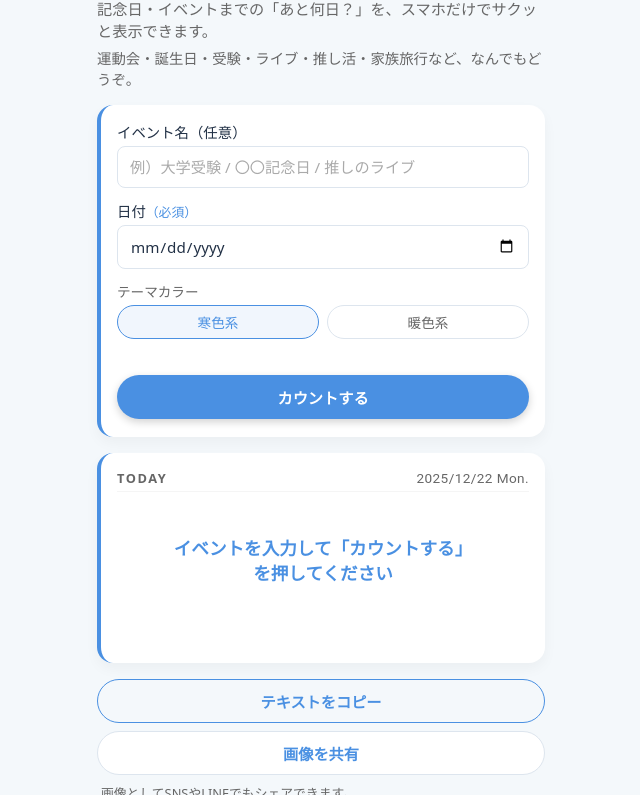
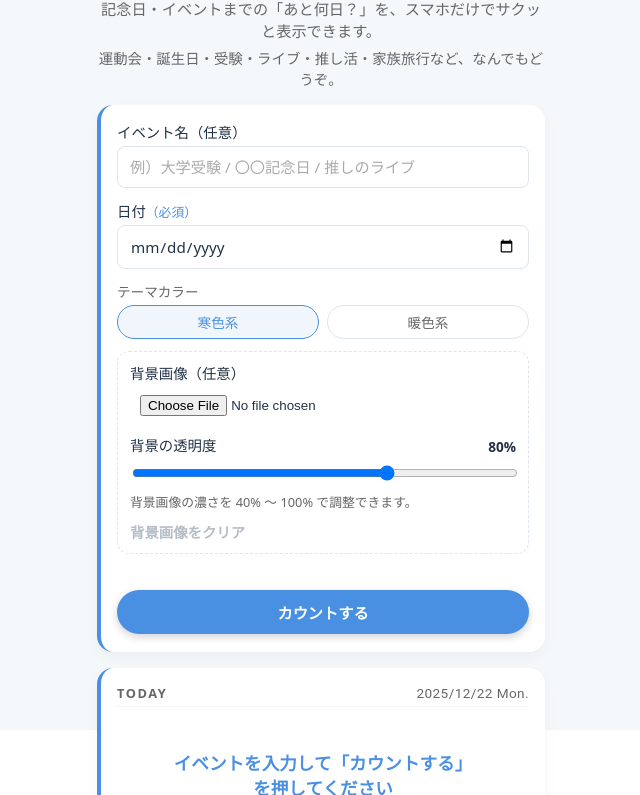
Before and after one commit to cleverkitjp/countdown-tool, a plain HTML site: page index.html in a window 1280 px wide. Shown: the part 70-865 px from the top of the page, without its empty margins (319-959 px from the left). Drawn offline with nearby package versions, Linux system fonts and the light colour scheme; no server answers.

Commit message:
背景画像が反映されない問題を修正

```diff
--- a/index.html
+++ b/index.html
@@ -22,6 +22,7 @@
 
 </head>
 <body>
+  <div class="bg-layer" id="bgLayer" aria-hidden="true"></div>
   <div class="page-wrapper">
     <header class="header">
       <h1 class="title">かんたん カウントダウン</h1>
@@ -60,6 +61,31 @@
               暖色系
             </button>
           </div>
+        </div>
+
+        <div class="form-group bg-group">
+          <label for="bgImageInput">背景画像（任意）</label>
+          <input type="file" id="bgImageInput" accept="image/*">
+
+          <div class="bg-opacity-control">
+            <div class="range-label-row">
+              <label for="bgOpacityInput">背景の透明度</label>
+              <span class="range-value" id="bgOpacityValue">80%</span>
+            </div>
+            <input
+              type="range"
+              id="bgOpacityInput"
+              min="40"
+              max="100"
+              step="1"
+              value="80"
+            >
+            <p class="help-text">背景画像の濃さを 40% 〜 100% で調整できます。</p>
+          </div>
+
+          <button type="button" class="text-btn" id="clearBgButton">
+            背景画像をクリア
+          </button>
         </div>
 
         <p id="errorMessage" class="error-message"></p>
--- a/script.js
+++ b/script.js
@@ -21,11 +21,17 @@ const eventDateDisplay = document.getElementById("eventDateDisplay");
 const todayDateDisplay = document.getElementById("todayDateDisplay");
 
 const themeButtons = document.querySelectorAll(".theme-btn");
+const bgImageInput = document.getElementById("bgImageInput");
+const bgOpacityInput = document.getElementById("bgOpacityInput");
+const bgOpacityValue = document.getElementById("bgOpacityValue");
+const clearBgButton = document.getElementById("clearBgButton");
+const bgLayer = document.getElementById("bgLayer");
 
 // ===== 初期化 =====
 initFromUrlParams();
 applyTheme(currentTheme);
 setTodayHeader();
+initBgControls();
 
 // 日付が既に入っていれば自動計算（ブックマーク／再訪用）
 if (eventDateInput.value) {
@@ -48,6 +54,23 @@ themeButtons.forEach((btn) => {
     );
   });
 });
+
+if (bgImageInput) {
+  bgImageInput.addEventListener("change", handleBgImageChange);
+}
+
+if (bgOpacityInput) {
+  bgOpacityInput.addEventListener("input", () =>
+    updateBgOpacity(bgOpacityInput.value)
+  );
+}
+
+if (clearBgButton) {
+  clearBgButton.addEventListener("click", () => {
+    clearBgImage();
+    if (bgImageInput) bgImageInput.value = "";
+  });
+}
 
 // =====================
 // 関数群（前半）
@@ -78,6 +101,85 @@ function setTodayHeader() {
   if (!todayDateDisplay) return;
   const today = getTodayAtMidnight();
   todayDateDisplay.textContent = formatDateEnWithWeekday(today);
+}
+
+// 背景画像＆透明度コントロール初期化
+function initBgControls() {
+  if (bgOpacityInput) {
+    updateBgOpacity(bgOpacityInput.value || 80);
+  } else {
+    updateBgOpacity(80);
+  }
+
+  if (clearBgButton) {
+    clearBgButton.setAttribute("disabled", "true");
+  }
+}
+
+function updateBgOpacity(value) {
+  const raw = Number(value);
+  const clamped = Number.isFinite(raw)
+    ? Math.min(100, Math.max(40, raw))
+    : 80;
+  const normalized = clamped / 100;
+  const bgValue = getComputedStyle(document.documentElement)
+    .getPropertyValue("--bg-image")
+    .trim();
+  const hasImage = bgValue && bgValue.includes("url(");
+  const cardOpacity = hasImage ? Math.min(normalized + 0.1, 1) : 1;
+
+  document.documentElement.style.setProperty(
+    "--bg-opacity",
+    normalized.toFixed(2)
+  );
+  document.documentElement.style.setProperty(
+    "--card-opacity",
+    cardOpacity.toFixed(2)
+  );
+
+  if (bgOpacityInput && clamped !== raw) {
+    bgOpacityInput.value = String(clamped);
+  }
+  if (bgOpacityValue) {
+    bgOpacityValue.textContent = `${clamped}%`;
+  }
+}
+
+function handleBgImageChange() {
+  if (!bgImageInput || !bgImageInput.files || bgImageInput.files.length === 0) {
+    return;
+  }
+
+  const file = bgImageInput.files[0];
+  if (!file.type.startsWith("image/")) {
+    alert("画像ファイルを選択してください。");
+    return;
+  }
+
+  const reader = new FileReader();
+  reader.onload = (e) => {
+    const dataUrl = e.target?.result;
+    if (typeof dataUrl === "string") {
+      applyBackgroundImage(dataUrl);
+    }
+  };
+  reader.readAsDataURL(file);
+}
+
+function applyBackgroundImage(dataUrl) {
+  document.documentElement.style.setProperty("--bg-image", `url(${dataUrl})`);
+  if (bgLayer) bgLayer.classList.add("has-image");
+  if (resultCard) resultCard.classList.add("has-bg-image");
+  if (clearBgButton) clearBgButton.removeAttribute("disabled");
+  updateBgOpacity(bgOpacityInput ? bgOpacityInput.value : 80);
+}
+
+function clearBgImage() {
+  document.documentElement.style.setProperty("--bg-image", "none");
+  if (bgLayer) bgLayer.classList.remove("has-image");
+  if (resultCard) resultCard.classList.remove("has-bg-image");
+  if (clearBgButton) clearBgButton.setAttribute("disabled", "true");
+  updateBgOpacity(bgOpacityInput ? bgOpacityInput.value : 80);
 }
 
 // テーマ適用
--- a/style.css
+++ b/style.css
@@ -8,6 +8,9 @@
   --text-sub: #666666;
   --error: #e53935;
   --border-soft: #dde5ee;
+  --bg-image: none;
+  --bg-opacity: 0.8;
+  --card-opacity: 0.88;
 
   --shadow-soft: 0 6px 14px rgba(0, 0, 0, 0.04);
 }
@@ -32,7 +35,7 @@ body.theme-warm {
 body {
   margin: 0;
   padding: 0;
-  background-color: var(--bg-main);
+  background-color: transparent;
   color: var(--text-main);
   font-family: "Noto Sans JP", system-ui, -apple-system, BlinkMacSystemFont, sans-serif;
   -webkit-font-smoothing: antialiased;
@@ -42,6 +45,28 @@ body {
   max-width: 480px;
   margin: 0 auto;
   padding: 16px;
+  position: relative;
+  z-index: 1;
+}
+
+.bg-layer {
+  position: fixed;
+  inset: 0;
+  background-color: var(--bg-main);
+  z-index: 0;
+  pointer-events: none;
+  overflow: hidden;
+}
+
+.bg-layer.has-image::after {
+  content: "";
+  position: absolute;
+  inset: 0;
+  background-image: var(--bg-image);
+  background-size: cover;
+  background-position: center;
+  background-repeat: no-repeat;
+  opacity: var(--bg-opacity);
 }
 
 /* ヘッダー */
@@ -72,7 +97,8 @@ body {
 /* カード共通 */
 
 .card {
-  background-color: var(--card-bg);
+  position: relative;
+  background-color: rgba(255, 255, 255, var(--card-opacity));
   border-radius: 16px;
   box-shadow: var(--shadow-soft);
   padding: 16px 16px 18px;
@@ -88,6 +114,13 @@ body {
 
 .input-card .form-group {
   margin-bottom: 12px;
+}
+
+.bg-group {
+  border: 1px dashed var(--border-soft);
+  border-radius: 12px;
+  padding: 10px 12px;
+  background-color: rgba(255, 255, 255, 0.7);
 }
 
 .input-card label {
@@ -123,6 +156,56 @@ input[type="date"]:focus {
   outline: none;
   border-color: var(--accent);
   box-shadow: 0 0 0 2px var(--accent-soft);
+}
+
+.bg-group input[type="file"] {
+  padding: 8px 10px;
+  background-color: #ffffff;
+}
+
+.bg-opacity-control {
+  margin-top: 10px;
+}
+
+.range-label-row {
+  display: flex;
+  align-items: center;
+  justify-content: space-between;
+  font-size: 0.85rem;
+  color: var(--text-sub);
+  margin-bottom: 4px;
+}
+
+.range-value {
+  font-variant-numeric: tabular-nums;
+  color: var(--text-main);
+  font-weight: 600;
+}
+
+#bgOpacityInput {
+  width: 100%;
+}
+
+.help-text {
+  margin: 6px 0 0;
+  font-size: 0.8rem;
+  color: var(--text-sub);
+}
+
+.text-btn {
+  margin-top: 10px;
+  background: none;
+  border: none;
+  color: var(--accent);
+  font-size: 0.9rem;
+  font-weight: 600;
+  cursor: pointer;
+  padding: 0;
+}
+
+.text-btn:disabled {
+  color: #b5bdc9;
+  cursor: not-allowed;
 }
 
 /* テーマ切り替え */
@@ -178,6 +261,24 @@ input[type="date"]:focus {
   display: flex;
   flex-direction: column;
   justify-content: space-between;
+}
+
+.result-card.has-bg-image::before {
+  content: "";
+  position: absolute;
+  inset: 0;
+  background-image: var(--bg-image);
+  background-size: cover;
+  background-position: center;
+  background-repeat: no-repeat;
+  opacity: var(--card-opacity);
+  border-radius: 16px;
+  z-index: 0;
+}
+
+.result-card > * {
+  position: relative;
+  z-index: 1;
 }
 
 /* ヘッダー部分（TODAY + 今日の日付） */
@@ -351,6 +452,6 @@ input[type="date"]:focus {
   }
 
   .header {
-    text堂: center;
+    text-align: center;
   }
 }
```
